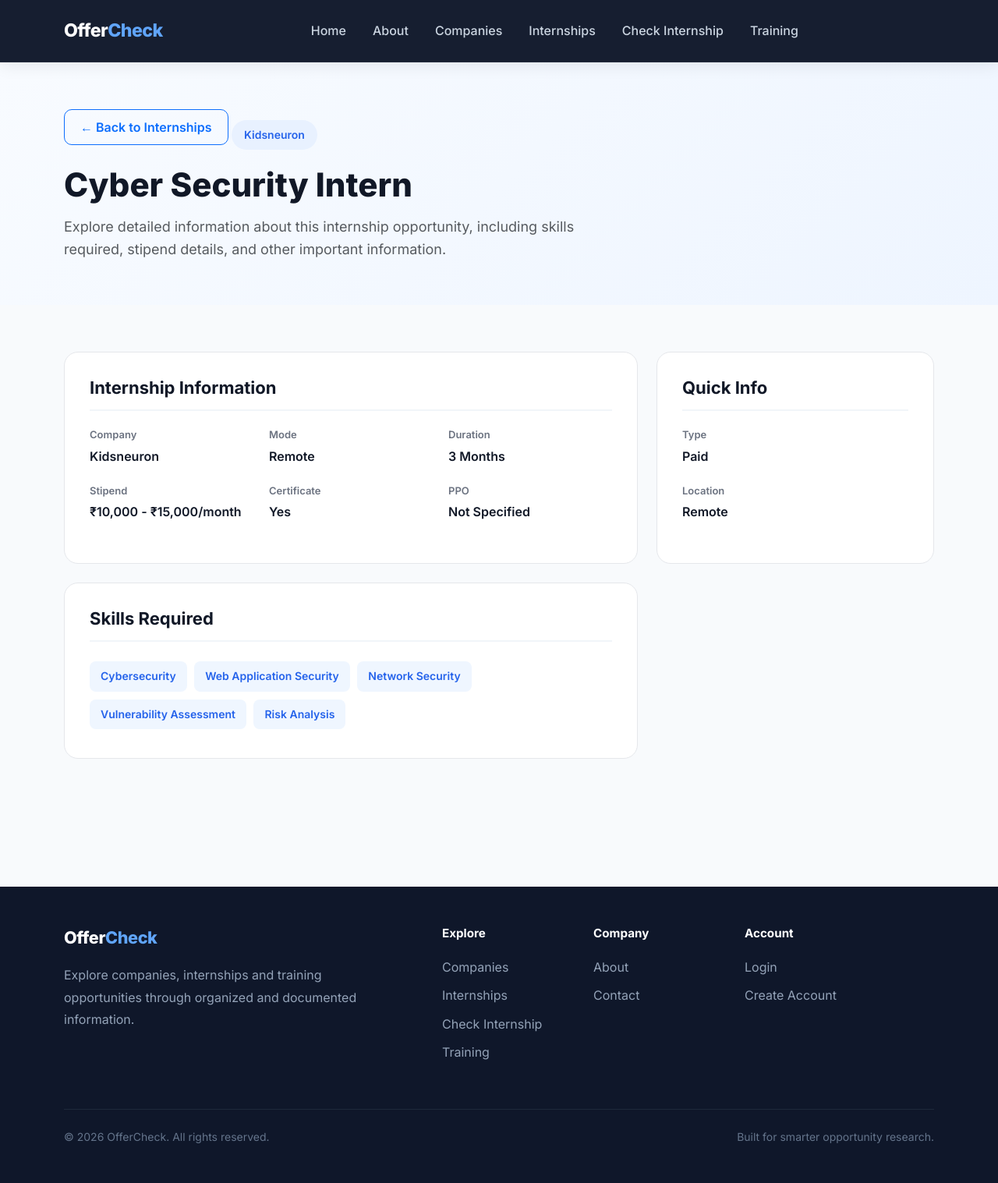
After one commit to VijayPal226/Offer-Check, a Django app: page /internship/detail/cyber-security-intern/ in a window 1280 px wide. The commit adds this page. Shown: the whole page at 78% size. Run offline with Django 5.2, Linux system fonts and the light colour scheme; parts of the project's set-up code (start-up, migrations or seed data) failed here and were passed over; some libraries are stand-ins or nearby versions.

Commit message:
add internship and  internship detail page

```diff
--- a/companies/List.py
+++ b/companies/List.py
@@ -33,7 +33,7 @@ company = [
         "link": "https://careers.wipro.com/content/Early-Careers/"
     },
     #4 HCLTech
-    {
+{
     "id": 4,
     "slug": "hcltech",
     "type": "company",
@@ -154,3 +154,70 @@ company = [
         "link": "https://www.amazon.jobs/"
     }
 ]
+
+paid_internships = [
+    #1 BAOIAM Innovations Pvt. Ltd.
+{
+  "id": 1,
+  "slug": "senior-backend-developer-intern",
+  "title": "Senior Backend Developer Intern",
+  "company": "BAOIAM Innovations Pvt. Ltd.",
+  "mode": "Remote",
+  "duration": "3 Months",
+  "stipend": "Up to ₹15,000/month",
+  "certificate": True,
+  "skills": [
+    "Python",
+    "Django",
+    "DRF",
+    "PostgreSQL",
+    "JWT",
+    "Redis",
+    "Git"
+  ],
+  "ppo": None,
+  "paid": True
+},
+#2 PranavX Labs
+ {
+    "id": 2,
+    "slug": "web-development-intern",
+  "title": "Web Development Intern",
+  "company": "PranavX Labs",
+  "mode": "Remote",
+  "duration": "3 Months",
+  "stipend": "No Stipend",
+  "certificate": True,
+  "skills": [
+    "HTML",
+    "CSS",
+    "JavaScript",
+    "Git",
+    "GitHub",
+    "React",
+    "Next.js"
+  ],
+  "ppo": False,
+  "paid": False
+},
+#3 Kidsneuron
+{
+  "id": 3,
+  "slug": "cyber-security-intern",
+  "title": "Cyber Security Intern",
+  "company": "Kidsneuron",
+  "mode": "Remote",
+  "duration": "3 Months",
+  "stipend": "₹10,000 - ₹15,000/month",
+  "certificate": True,
+  "skills": [
+    "Cybersecurity",
+    "Web Application Security",
+    "Network Security",
+    "Vulnerability Assessment",
+    "Risk Analysis"
+  ],
+  "ppo": None,
+  "paid": True
+}
+]
--- /dev/null
+++ b/internships/templates/intership_detail.html
@@ -0,0 +1,251 @@
+{% extends "base.html" %}
+{% block title %}{{ internship.title }} | OfferCheck{% endblock %}
+
+{% block content %}
+
+<style>
+    .detail-hero {
+        padding: 60px 0 40px;
+        background: linear-gradient(135deg, #f8fbff 0%, #eef5ff 100%);
+    }
+
+    .detail-hero h1 {
+        font-size: 42px;
+        font-weight: 800;
+        color: #111827;
+        margin-bottom: 15px;
+    }
+
+    .company-badge {
+        display: inline-flex;
+        align-items: center;
+        padding: 8px 16px;
+        border-radius: 50px;
+        background: #e8f1ff;
+        color: #2563eb;
+        font-size: 14px;
+        font-weight: 600;
+        margin-bottom: 20px;
+    }
+
+    .section-padding {
+        padding: 60px 0;
+    }
+
+    .detail-card {
+        background: #ffffff;
+        border: 1px solid #e5e7eb;
+        border-radius: 18px;
+        padding: 32px;
+        margin-bottom: 24px;
+    }
+
+    .detail-card h3 {
+        font-size: 22px;
+        font-weight: 700;
+        color: #111827;
+        margin-bottom: 20px;
+        padding-bottom: 15px;
+        border-bottom: 2px solid #f1f5f9;
+    }
+
+    .info-grid {
+        display: grid;
+        grid-template-columns: repeat(auto-fit, minmax(200px, 1fr));
+        gap: 20px;
+        margin-bottom: 20px;
+    }
+
+    .info-item {
+        display: flex;
+        flex-direction: column;
+    }
+
+    .info-label {
+        font-size: 13px;
+        color: #6b7280;
+        font-weight: 600;
+        margin-bottom: 5px;
+    }
+
+    .info-value {
+        font-size: 16px;
+        color: #111827;
+        font-weight: 600;
+    }
+
+    .skill-tag {
+        display: inline-block;
+        padding: 8px 14px;
+        border-radius: 8px;
+        background: #eff6ff;
+        color: #2563eb;
+        font-size: 14px;
+        font-weight: 600;
+        margin: 5px 5px 5px 0;
+    }
+
+    .back-btn {
+        display: inline-flex;
+        align-items: center;
+        padding: 10px 20px;
+        border-radius: 10px;
+        font-weight: 600;
+        margin-bottom: 20px;
+    }
+
+    @media (max-width: 768px) {
+        .detail-hero h1 {
+            font-size: 32px;
+        }
+        .detail-card {
+            padding: 24px;
+        }
+    }
+</style>
+
+<!-- ================= HERO ================= -->
+
+<section class="detail-hero">
+    <div class="container">
+        <a href="{% url 'internships' %}" class="btn btn-outline-primary back-btn">
+            ← Back to Internships
+        </a>
+
+        <div class="company-badge">
+            {{ internship.company }}
+        </div>
+
+        <h1>
+            {{ internship.title }}
+        </h1>
+
+        <p class="text-muted" style="font-size: 18px; max-width: 700px;">
+            Explore detailed information about this internship opportunity,
+            including skills required, stipend details, and other important
+            information.
+        </p>
+    </div>
+</section>
+
+
+<!-- ================= DETAILS ================= -->
+
+<section class="section-padding">
+
+    <div class="container">
+
+        <div class="row">
+
+            <div class="col-lg-8">
+
+                <!-- Basic Information -->
+                <div class="detail-card">
+                    <h3>
+                        Internship Information
+                    </h3>
+
+                    <div class="info-grid">
+                        <div class="info-item">
+                            <span class="info-label">Company</span>
+                            <span class="info-value">{{ internship.company }}</span>
+                        </div>
+
+                        <div class="info-item">
+                            <span class="info-label">Mode</span>
+                            <span class="info-value">{{ internship.mode }}</span>
+                        </div>
+
+                        <div class="info-item">
+                            <span class="info-label">Duration</span>
+                            <span class="info-value">{{ internship.duration }}</span>
+                        </div>
+
+                        <div class="info-item">
+                            <span class="info-label">Stipend</span>
+                            <span class="info-value">{{ internship.stipend }}</span>
+                        </div>
+
+                        <div class="info-item">
+                            <span class="info-label">Certificate</span>
+                            <span class="info-value">
+                                {% if internship.certificate %}
+                                    Yes
+                                {% else %}
+                                    No
+                                {% endif %}
+                            </span>
+                        </div>
+
+                        <div class="info-item">
+                            <span class="info-label">PPO</span>
+                            <span class="info-value">
+                                {% if internship.ppo %}
+                                    Yes
+                                {% elif internship.ppo is None %}
+                                    Not Specified
+                                {% else %}
+                                    No
+                                {% endif %}
+                            </span>
+                        </div>
+                    </div>
+                </div>
+
+                <!-- Skills Required -->
+                <div class="detail-card">
+                    <h3>
+                        Skills Required
+                    </h3>
+
+                    <div>
+                        {% for skill in internship.skills %}
+                            <span class="skill-tag">
+                                {{ skill }}
+                            </span>
+                        {% endfor %}
+                    </div>
+                </div>
+
+            </div>
+
+            <div class="col-lg-4">
+
+                <!-- Quick Info -->
+                <div class="detail-card">
+                    <h3>
+                        Quick Info
+                    </h3>
+
+                    <div class="info-grid">
+                        <div class="info-item">
+                            <span class="info-label">Type</span>
+                            <span class="info-value">
+                                {% if internship.paid %}
+                                    Paid
+                                {% else %}
+                                    Unpaid
+                                {% endif %}
+                            </span>
+                        </div>
+
+                        <div class="info-item">
+                            <span class="info-label">Location</span>
+                            <span class="info-value">{{ internship.mode }}</span>
+                        </div>
+                    </div>
+
+                    <!-- <a href="#" class="btn btn-primary w-100 mt-3">
+                        Apply Now
+                    </a> -->
+                </div>
+
+            </div>
+
+        </div>
+
+    </div>
+
+</section>
+
+{% endblock %}
--- a/internships/urls.py
+++ b/internships/urls.py
@@ -4,4 +4,5 @@ from . import views
 urlpatterns = [
     path('', views.internships, name='internships'),
     path('check/', views.check_internship, name='check_internship'),
+    path('detail/<slug:internship_slug>/', views.internship_detail, name='internship_detail'),
 ]
--- a/internships/views.py
+++ b/internships/views.py
@@ -1,7 +1,14 @@
-from django.shortcuts import render
-
+from django.shortcuts import render, get_object_or_404
+from companies.List import paid_internships
 
 def internships(request):
-    return render(request, 'internships.html')
+    return render(request, 'internships.html', {'intern': paid_internships})
+
 def check_internship(request):
     return render(request, 'check_internship.html')
+
+def internship_detail(request, internship_slug):
+    for item in paid_internships:
+        if item['slug'] == internship_slug:
+            return render(request, 'intership_detail.html', {'internship': item})
+    return render(request, 'error 404.html', status=404)
```
Also changed, not shown: internships/templates/internships.html (+13 -113 lines).
